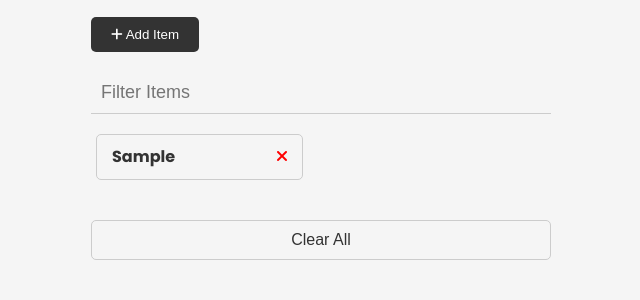
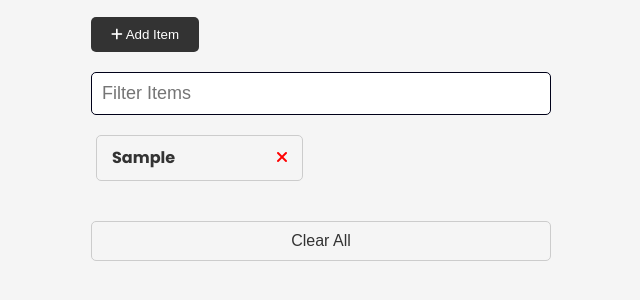
Before and after one commit to nazrulislambhat/JS-Code, a website: page 08-shopping-list-project/index.html in a window 1280 px wide. Both pictures are taken after typing "Sample" into the empty fields and a click on the button "Add Item". Shown: the part 180-480 px from the top of the page, without its empty margins (319-959 px from the left). Drawn offline with Linux system fonts and the light colour scheme.

Commit message:
Shopping List Project

```diff
--- a/08-shopping-list-project/style.css
+++ b/08-shopping-list-project/style.css
@@ -50,9 +50,9 @@ header h1 {
   font-size: 18px;
   margin-bottom: 20px;
   padding: 10px;
-  border: none;
-  border-bottom: 1px solid #ccc;
-  background: transparent;
+  border: 1px solid #000119;
+  border-radius: 5px;
+  background: white;
   outline: none;
 }
 
```
